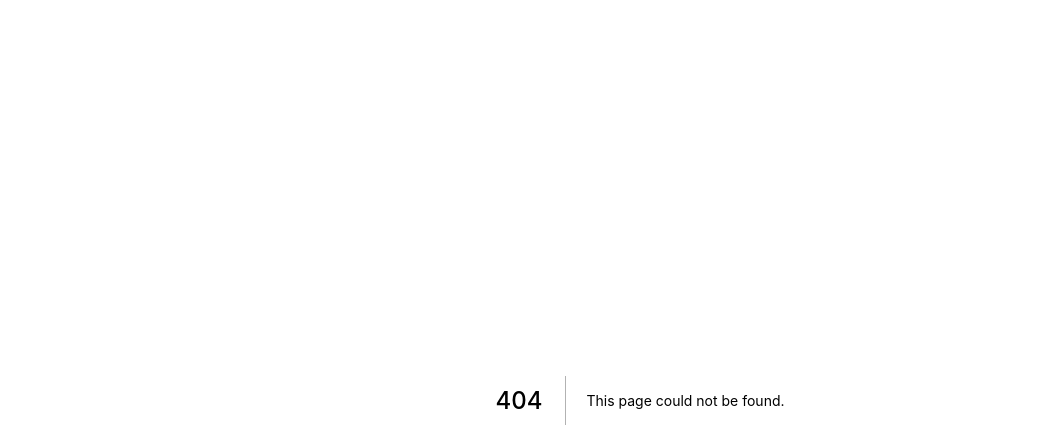
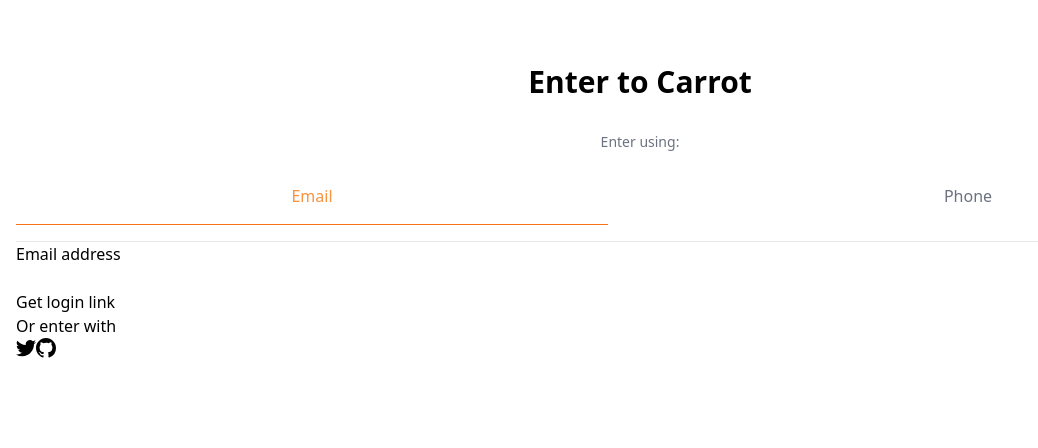
Before and after one commit to kimbro95/NextJS-CloneCoding, a Next.js app: page /enter in a window 1280 px wide. Before the commit this address had no page. Shown: the top 448 px of the page, without its empty margins (0-1038 px from the left). Built offline with nearby package versions, Linux system fonts and the light colour scheme.

Commit message:
#5.1 Auth part One

```diff
--- /dev/null
+++ b/pages/enter.tsx
@@ -0,0 +1,96 @@
+import { useState } from "react";
+
+function cls(...className : string[]){
+    return className.join(" ");
+}
+
+export default function Enter() {
+    const [method, setMethod] = useState<"email" | "phone">("email");
+    const onEmailClick = () => setMethod("email");
+    const onPhoneClick = () => setMethod("phone");
+
+    return (
+    <div className="mt-16 px-4">
+        <h3 className="text-3xl font-bold text-center">Enter to Carrot</h3>
+        <div className="mt-8">
+            <div className="flex flex-col items-center">
+                <h5 className="text-sm text-gray-500 font-medium">Enter using:</h5>
+                <div className="grid grid-cols-2 gap-16 border-b w-full mt-8 pb-4">
+                    <button
+                        className={cls(
+                            "pb-4 font-medium border-b -2",
+                            method == "email" ? "text-orange-400  border-orange-500"
+                            : "text-gray-500 border-transparent"
+                        )}
+                        onClick={onEmailClick}
+                    >
+                        Email
+                    </button>
+                    <button
+                        className={cls(
+                            "pb-4 font-medium border-b -2",
+                            method == "phone" ? "text-orange-400  border-orange-500"
+                            : "text-gray-500 border-transparent"
+                        )}
+                        onClick={onPhoneClick}
+                    >
+                        Phone
+                    </button>
+                </div>
+            </div>
+            <form>
+                <label>
+                {method === "email" ? "Email address" : null}
+                {method === "phone" ? "Phone number" : null}
+                </label>
+                <div>
+                {method === "email" ?
+                    <input type="email" required />
+                : null}
+                {method === "phone" ? (
+                    <div>
+                    <span>+82</span>
+                    <input type="number" required />
+                    </div>
+                ) : null}
+                </div>
+                <button>
+                {method === "email" ? "Get login link" : null}
+                {method === "phone" ? "Get one-time password" : null}
+                </button>
+            </form>
+            <div>
+                <div>
+                    <span>Or enter with</span>
+                </div>
+            </div>
+            <div>
+                <button>
+                    <svg
+                    className="w-5 h-5"
+                    aria-hidden="true"
+                    fill="currentColor"
+                    viewBox="0 0 20 20"
+                    >
+                    <path d="M6.29 18.251c7.547 0 11.675-6.253 11.675-11.675 0-.178 0-.355-.012-.53A8.348 8.348 0 0020 3.92a8.19 8.19 0 01-2.357.646 4.118 4.118 0 001.804-2.27 8.224 8.224 0 01-2.605.996 4.107 4.107 0 00-6.993 3.743 11.65 11.65 0 01-8.457-4.287 4.106 4.106 0 001.27 5.477A4.073 4.073 0 01.8 7.713v.052a4.105 4.105 0 003.292 4.022 4.095 4.095 0 01-1.853.07 4.108 4.108 0 003.834 2.85A8.233 8.233 0 010 16.407a11.616 11.616 0 006.29 1.84" />
+                    </svg>
+                </button>
+                <button>
+                    <svg
+                    className="w-5 h-5"
+                    aria-hidden="true"
+                    fill="currentColor"
+                    viewBox="0 0 20 20"
+                    >
+                    <path
+                        fillRule="evenodd"
+                        d="M10 0C4.477 0 0 4.484 0 10.017c0 4.425 2.865 8.18 6.839 9.504.5.092.682-.217.682-.483 0-.237-.008-.868-.013-1.703-2.782.605-3.369-1.343-3.369-1.343-.454-1.158-1.11-1.466-1.11-1.466-.908-.62.069-.608.069-.608 1.003.07 1.531 1.032 1.531 1.032.892 1.53 2.341 1.088 2.91.832.092-.647.35-1.088.636-1.338-2.22-.253-4.555-1.113-4.555-4.951 0-1.093.39-1.988 1.029-2.688-.103-.253-.446-1.272.098-2.65 0 0 .84-.27 2.75 1.026A9.564 9.564 0 0110 4.844c.85.004 1.705.115 2.504.337 1.909-1.296 2.747-1.027 2.747-1.027.546 1.379.203 2.398.1 2.651.64.7 1.028 1.595 1.028 2.688 0 3.848-2.339 4.695-4.566 4.942.359.31.678.921.678 1.856 0 1.338-.012 2.419-.012 2.747 0 .268.18.58.688.482A10.019 10.019 0 0020 10.017C20 4.484 15.522 0 10 0z"
+                        clipRule="evenodd"
+                    />
+                    </svg>
+                </button>
+            </div>
+        </div>
+    </div>
+    );
+}
```
